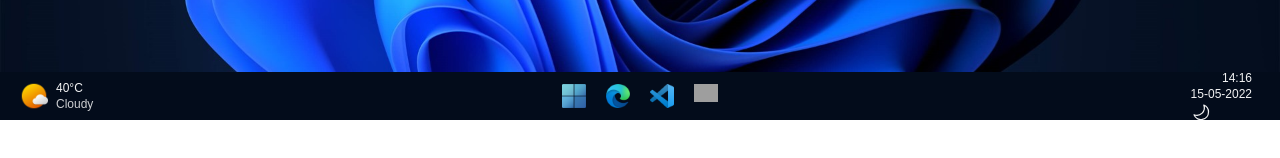
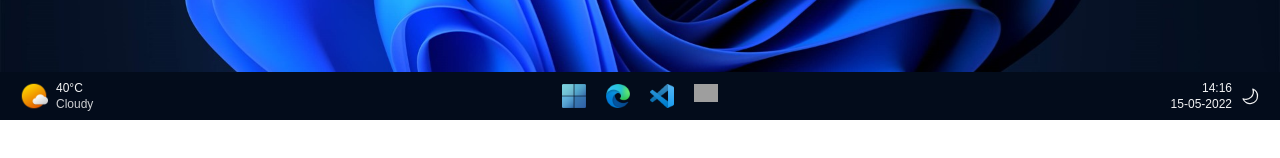
Before and after one commit to VishwaGauravIn/windows11, a Next.js app: page / in a window 1280 px wide. Shown: the part 600-758 px from the top of the page. Built offline with nearby package versions, Linux system fonts and the light colour scheme; grey boxes are pictures that could not be loaded.

Commit message:
minor impv

```diff
--- a/components/taskbar/taskbar-components/right/Tray.js
+++ b/components/taskbar/taskbar-components/right/Tray.js
@@ -5,13 +5,14 @@ export default function Tray() {
   return (
     <div className="absolute right-0 mr-5 opacity-95 flex flex-wrap">
       {/* Date-Time and DND */}
-      <div className="">
+      <div className="flex">
         <div className="text-xs mr-2">
           <p className="text-right">14:16</p>
           <p className="">15-05-2022</p>
         </div>
         <MoonIcon className="w-5 stroke-[1.5] -rotate-90" />
       </div>
+
     </div>
   );
 }
```
